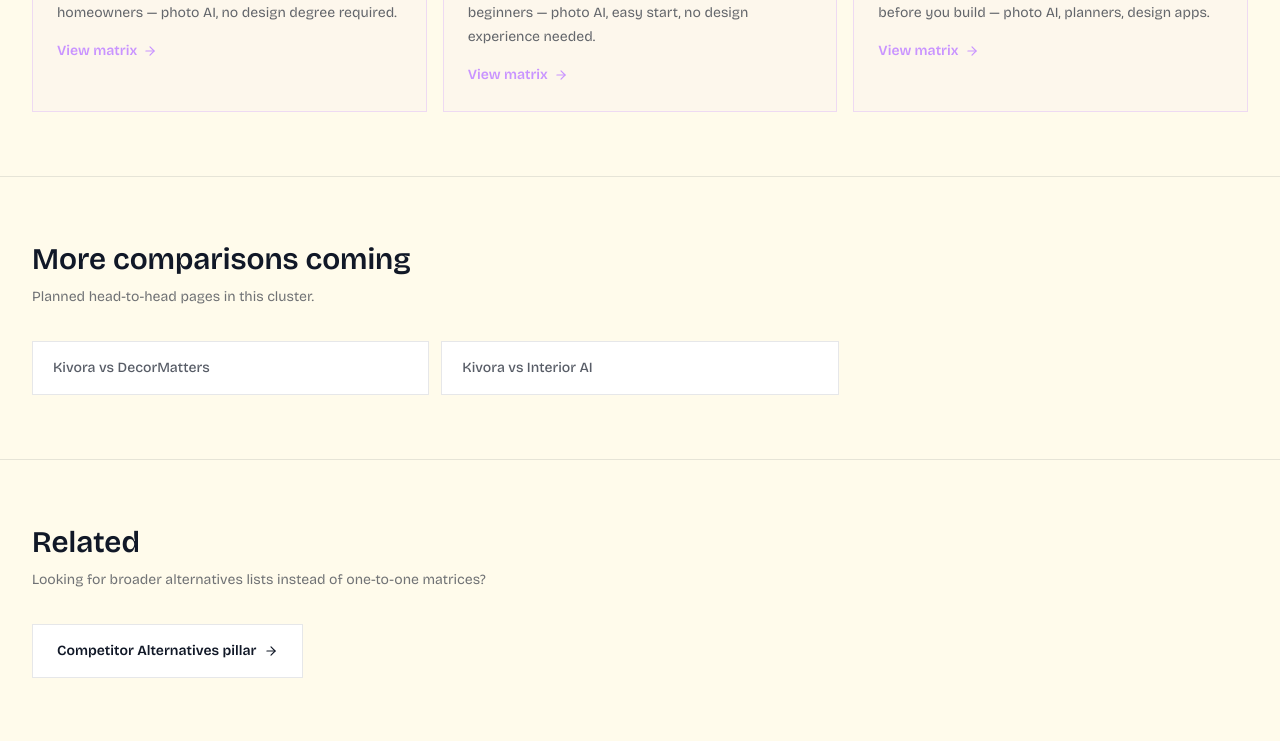
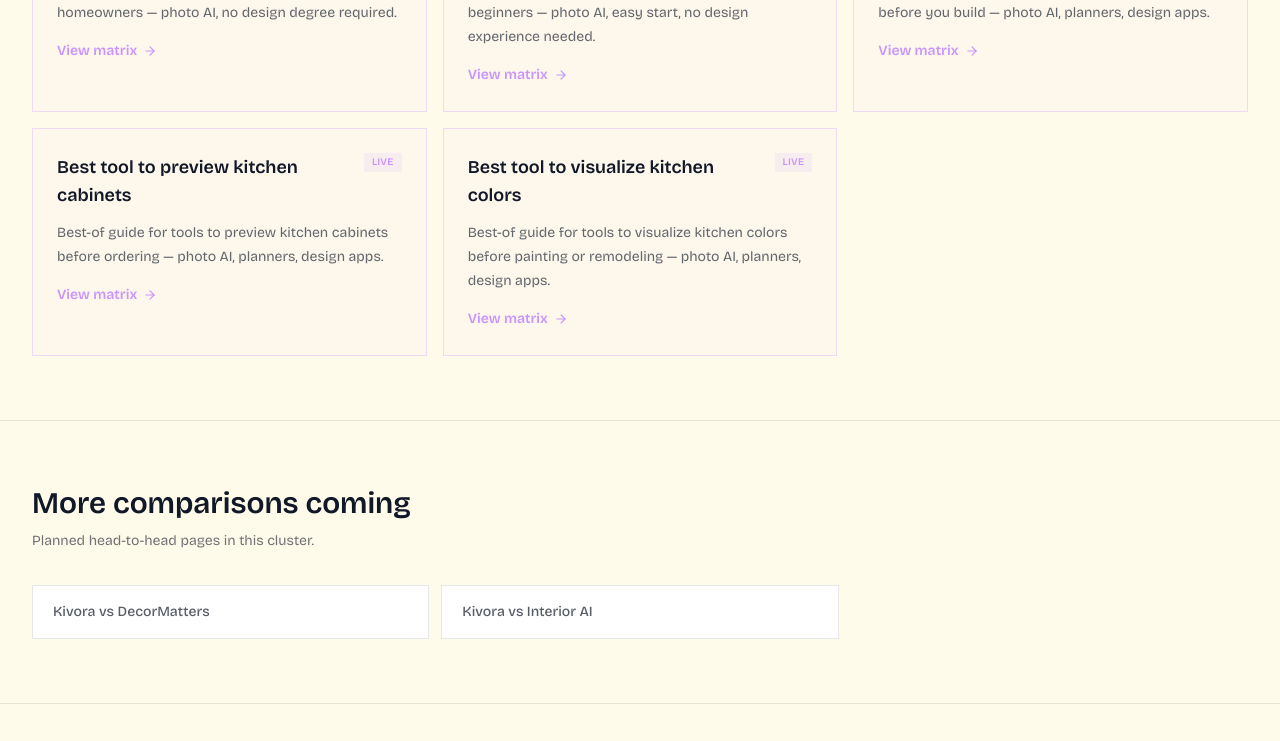
Before and after one commit to KarlGusta/kivora-next, a Next.js app: page /comparisons in a window 1280 px wide. Shown: the part 2700-3441 px from the top of the page. Built offline with nearby package versions, Linux system fonts and the light colour scheme.

Commit message:
Wire Best tool to preview kitchen cabinets and Best tool to visualize kitchen colors into hubs

```diff
--- a/app/comparisons/page.jsx
+++ b/app/comparisons/page.jsx
@@ -9,9 +9,9 @@
 export const metadata = {
   title: "Competitor Comparisons | Kivora vs Kitchen Design Tools",
   description:
-    "Head-to-head comparison matrices and best-of guides for AI kitchen design, remodel, interior, visualizer, design software, remodeling software, renovation apps, design apps, planners, visualization software, virtual kitchen designers, homeowner tools, interior designer software, contractor tools, beginners, and decision-stage visualization tools.",
+    "Head-to-head comparison matrices and best-of guides for AI kitchen design, remodel, interior, visualizer, design software, remodeling software, renovation apps, design apps, planners, visualization software, virtual kitchen designers, homeowner tools, interior designer software, contractor tools, beginners, and decision-stage tools for remodel visualization, cabinets, and colors.",
   keywords:
-    "kivora vs planner 5d, best tool to visualize a kitchen remodel, best kitchen visualizer, competitor comparisons kivora",
+    "kivora vs planner 5d, best tool to preview kitchen cabinets, best tool to visualize kitchen colors, competitor comparisons kivora",
   alternates: {
     canonical: `${SITE_URL}/comparisons`,
   },
@@ -215,6 +215,20 @@
       "Best-of guide for tools to visualize a kitchen remodel before you build — photo AI, planners, design apps.",
     badge: "Live",
   },
+  {
+    href: "/best-tool-to-preview-kitchen-cabinets",
+    label: "Best tool to preview kitchen cabinets",
+    description:
+      "Best-of guide for tools to preview kitchen cabinets before ordering — photo AI, planners, design apps.",
+    badge: "Live",
+  },
+  {
+    href: "/best-tool-to-visualize-kitchen-colors",
+    label: "Best tool to visualize kitchen colors",
+    description:
+      "Best-of guide for tools to visualize kitchen colors before painting or remodeling — photo AI, planners, design apps.",
+    badge: "Live",
+  },
 ];
 
 const comingSoon = [
--- a/app/resources/page.jsx
+++ b/app/resources/page.jsx
@@ -9,7 +9,7 @@
   description:
     "Kivora resources for AI kitchen design — guides, free remodel tools, competitor alternatives, competitor comparisons, and the AI Kitchen Design pillar for planning remodels with confidence.",
   keywords:
-    "ai kitchen design, best tool to visualize a kitchen remodel, best kitchen visualizer, kivora resources",
+    "ai kitchen design, best tool to preview kitchen cabinets, best tool to visualize kitchen colors, kivora resources",
   alternates: {
     canonical: "https://kivora.collabtower.com/resources",
   },
@@ -258,6 +258,18 @@
     description:
       "Best-of guide for tools to visualize a kitchen remodel before you build — photo AI, planners, design apps.",
   },
+  {
+    href: "/best-tool-to-preview-kitchen-cabinets",
+    label: "Best tool to preview kitchen cabinets",
+    description:
+      "Best-of guide for tools to preview kitchen cabinets before ordering — photo AI, planners, design apps.",
+  },
+  {
+    href: "/best-tool-to-visualize-kitchen-colors",
+    label: "Best tool to visualize kitchen colors",
+    description:
+      "Best-of guide for tools to visualize kitchen colors before painting or remodeling — photo AI, planners, design apps.",
+  },
 ];
 
 const resourceLinks = [
```
